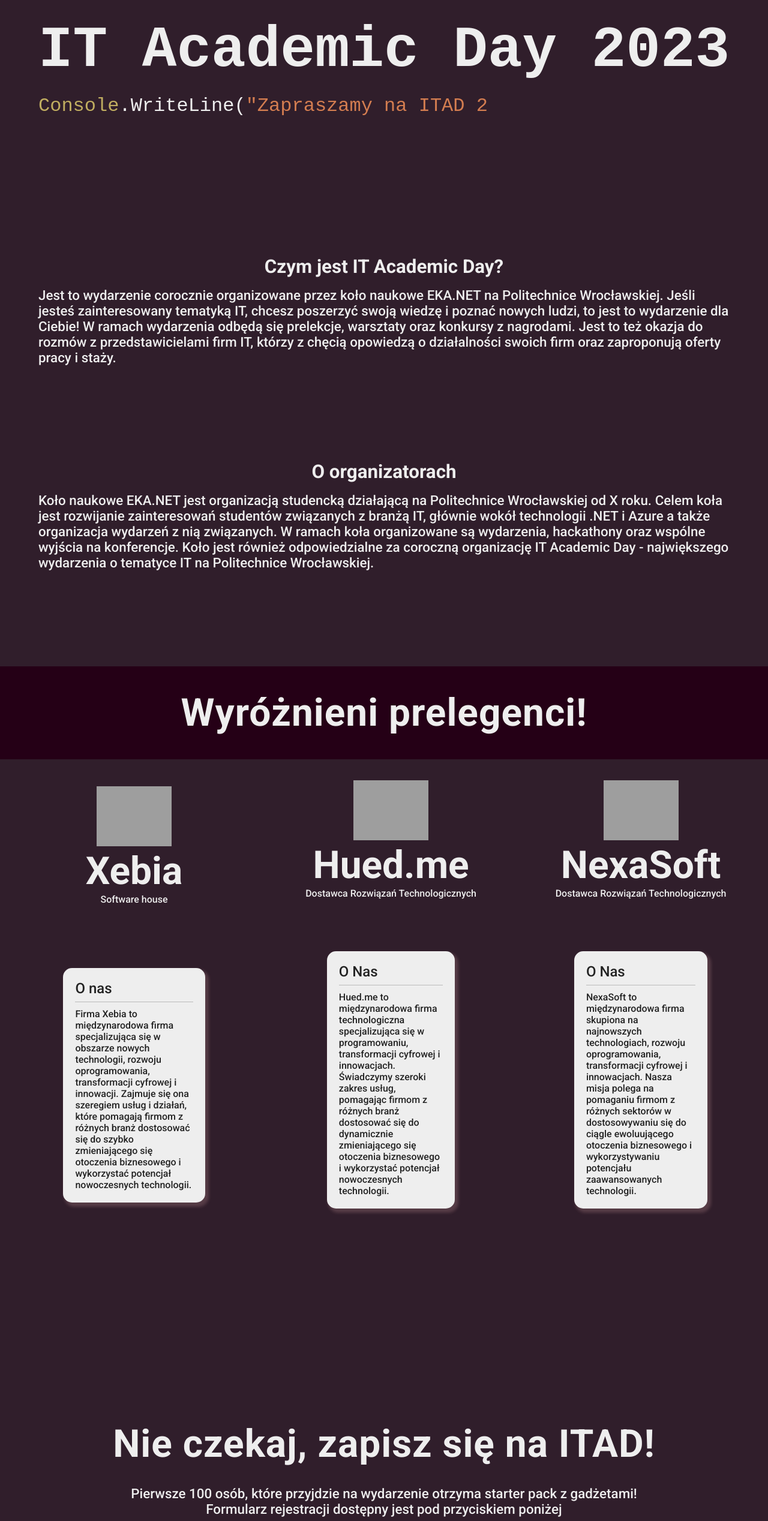
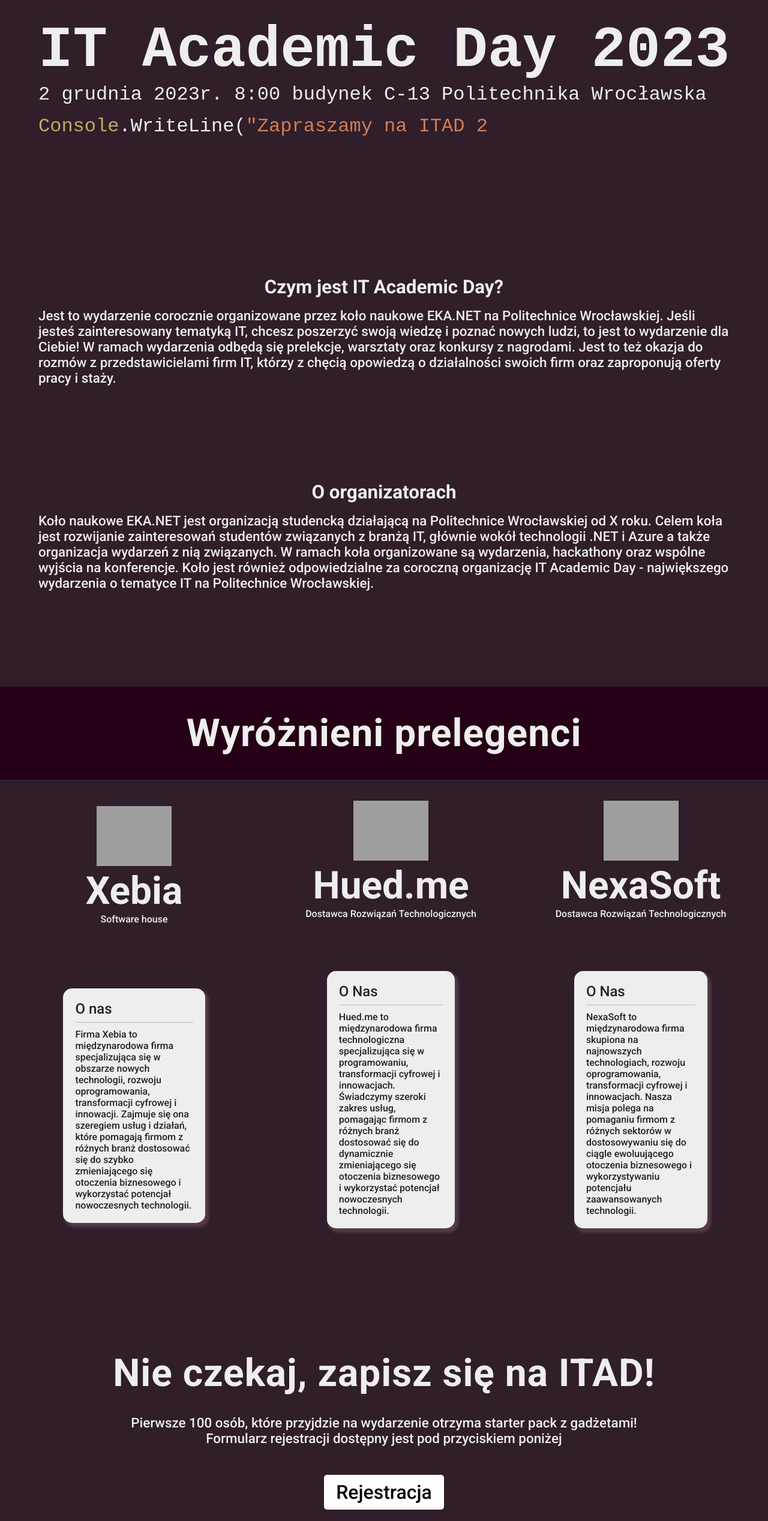
Before and after one commit to EKA-NET/ITAD, an Astro site: page / in a window 1280 px wide. Shown: the part 100-2636 px from the top of the page at 60% size. Built offline with nearby package versions, Linux system fonts and the light colour scheme; Astro itself is replaced by a stand-in of ours; grey boxes are pictures that could not be loaded.

Commit message:
Minor fixes with register

```diff
--- a/src/components/AllCompanies.astro
+++ b/src/components/AllCompanies.astro
@@ -67,8 +67,9 @@
       flex-direction: column;
       align-items: center;
       justify-content: space-around;
-      height: 100vh;
+      gap: 3rem;
       color: #222222;
+      margin-bottom: 6rem;
     }
 
     .header-description {
--- a/src/components/FeaturedCompanies.astro
+++ b/src/components/FeaturedCompanies.astro
@@ -31,7 +31,7 @@
 ];
 ---
 
-<h3 class="meet-companies center">Wyróżnieni prelegenci!</h3>
+<h3 class="meet-companies center">Wyróżnieni prelegenci</h3>
 
 <section class="container">
 {
@@ -68,7 +68,7 @@
 
   .container {
     display: flex;
-    padding-bottom: 30vh;
+    padding-bottom: 15vh;
     flex-direction: row;
     color: var(--text-color);
   }
--- a/src/components/Register.astro
+++ b/src/components/Register.astro
@@ -17,11 +17,13 @@
 
 <style>
   .register-container {
+    margin-top: 0;
     text-align: center;
   }
 
   .register-header {
     font-size: 4em;
+    margin-top: 0.5em;
     margin-bottom: 0.5em;
     letter-spacing: 1px;
   }
@@ -30,8 +32,8 @@
     display: inline-block;
     font-size: 2em;
     background-color: #ffffff;
-    padding: 5px 15px;
-    margin: 10px;
+    padding: 10px 20px;
+    margin: 1.5em;
     border-radius: 5px;
     text-decoration: none;
     color: #000;
--- a/src/components/intro.astro
+++ b/src/components/intro.astro
@@ -6,8 +6,10 @@
 <section class="intro">
   <div class="header-container">
     <h1 class="intro-header">IT Academic Day 2023</h1>
+    <div class="date">2 grudnia 2023r. 8:00 budynek C-13 Politechnika Wrocławska</div>
     <CodeWriter />
   </div>
+
 
   <div class="description-container">
     <p class="desc-title">Czym jest IT Academic Day?</p>
@@ -37,6 +39,12 @@
     margin-bottom: 20vh;
   }
 
+  .date {
+    font-size: 2em;
+    margin-bottom: 0.5em;
+    font-family: monospace;
+  }
+
   .header-container {
     margin-bottom: 25vh;
     margin-left: 5%;
@@ -45,7 +53,7 @@
   .intro-header {
     font-size: 6em;
     margin-top: 0.6em;
-    margin-bottom: 0.2em;
+    margin-bottom: 0;
     font-family: monospace;
   }
 
```
